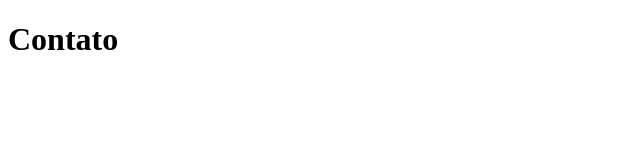
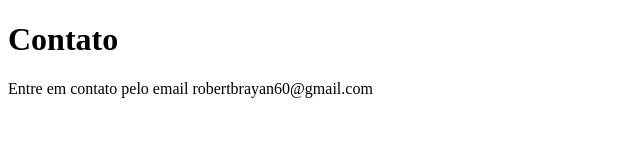
Before and after one commit to BrayanRobert/sistema-de-cadastro, a plain HTML site: page contato.html in a window 1280 px wide. Shown: the whole page, without its empty margins (0-640 px from the left). Drawn offline with Linux system fonts and the light colour scheme.

Commit message:
adicionando o email

```diff
--- a/contato.html
+++ b/contato.html
@@ -8,5 +8,6 @@
 </head>
 <body>
     <h1>Contato</h1>
+    <p>Entre em contato pelo email robertbrayan60@gmail.com</p>
 </body>
 </html>
```
